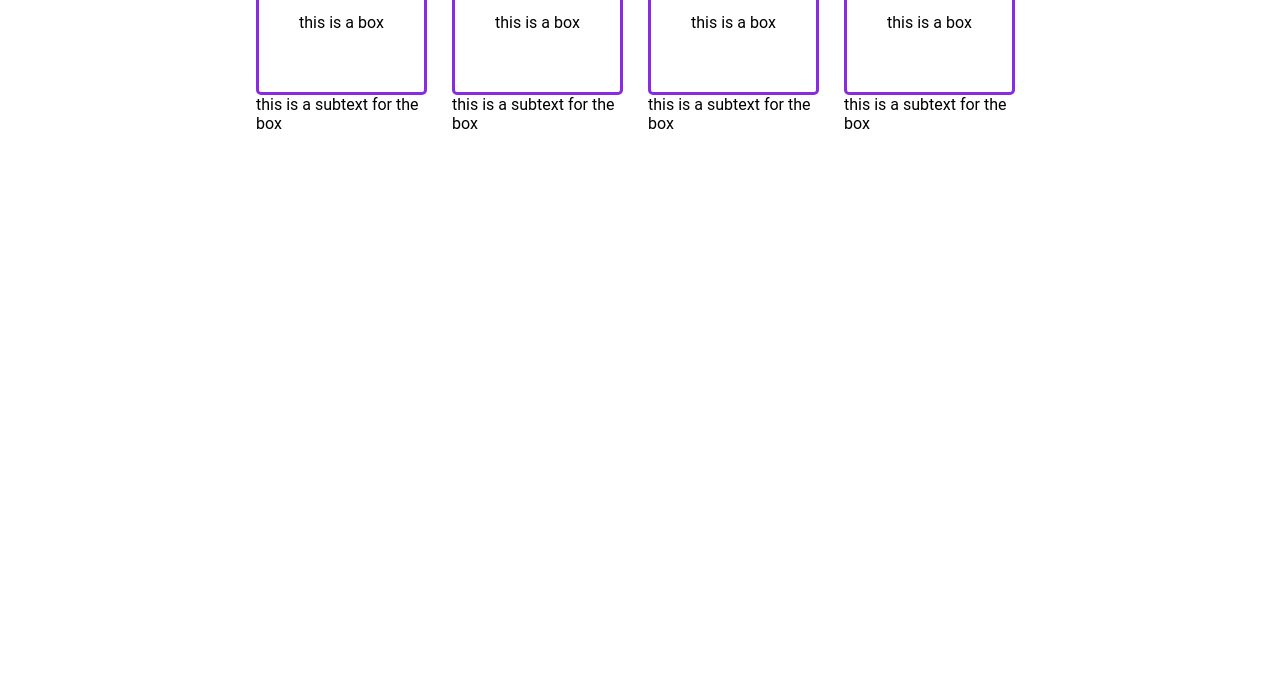
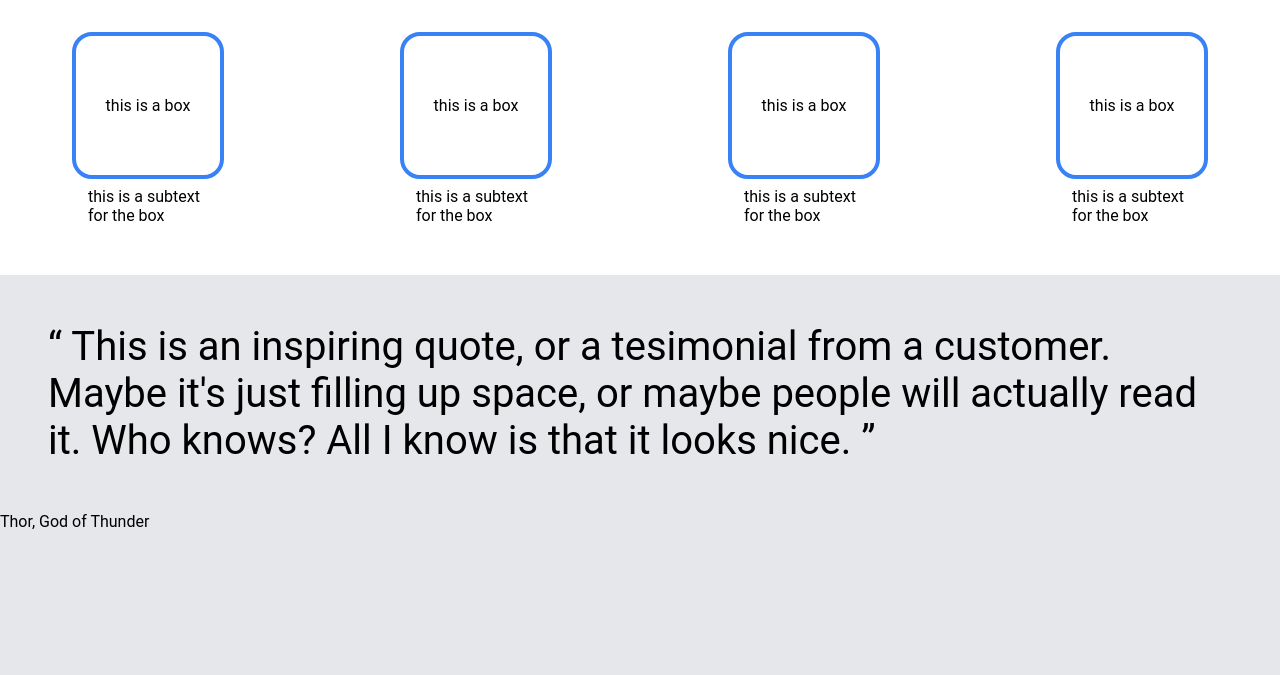
Before and after one commit to Wizxzit/odinproject, a plain HTML site: page index.html in a window 1280 px wide. Shown: the part 618-1293 px from the top of the page. Before the commit the page ends 800 px from the top, so only its background shows below. Drawn offline with Linux system fonts and the light colour scheme.

Commit message:
Added page three/quote page to index

```diff
--- a/index.html
+++ b/index.html
@@ -45,7 +45,7 @@
                 Some Random Information
             </div>
             <div class="showcase-container">
-                <div class="box&text">
+                <div class="box-text">
                     <div class="box">
                         this is a box
                     </div>
@@ -53,7 +53,7 @@
                         this is a subtext for the box
                     </div>
                 </div>
-                <div class="box&text">
+                <div class="box-text">
                     <div class="box">
                         this is a box
                     </div>
@@ -61,7 +61,7 @@
                         this is a subtext for the box
                     </div>
                 </div>
-                <div class="box&text">
+                <div class="box-text">
                     <div class="box">
                         this is a box
                     </div>
@@ -69,7 +69,7 @@
                         this is a subtext for the box
                     </div>
                 </div>
-                <div class="box&text">
+                <div class="box-text">
                     <div class="box">
                         this is a box
                     </div>
@@ -79,6 +79,14 @@
                 </div>
             </div> <!-- showcase container div-->
         </div> <!-- page two div-->
+        <!-- page three-->
+        <div class="pagethree">
+            <div class="quote">
+                This is an inspiring quote, or a tesimonial from a customer. Maybe it's just filling up space, or maybe
+                people will actually read it. Who knows? All I know is that it looks nice.
+            </div>
+            <div class="name">Thor, God of Thunder</div>
+        </div> <!-- page three div-->
     </div> <!--this div is for container-->
 </body>
 
--- a/styles.css
+++ b/styles.css
@@ -8,16 +8,19 @@ body {
     font-family: "Roboto", sans-serif;
 }
 
+/* header/banner content */
+
 .banner {
     display: flex;
     min-width: 100vh;
     height: 3rem;
-    padding: 1rem 4rem;
+    padding: 2.5rem 4rem;
     justify-content: space-between;
     align-items: center;
     align-content: center;
     background-color: #1F2937;
     color: white;
+    position: relative;
 }
 
 .logo {
@@ -32,6 +35,8 @@ ul {
     gap: 0.4rem;
     display: flex;
 }
+
+/* page one content */
 
 .pageone {
     background-color: #1F2937;
@@ -56,6 +61,7 @@ ul {
 .pageonefont {
     font-size: 18px;
     color: #E5E7EB;
+    max-width: 60vh;
 }
 
 .text-container .signup {
@@ -87,41 +93,75 @@ ul {
     flex: 0 0 auto;
 }
 
+/* page two content */
+
 .pagetwo {
     display: flex;
     justify-content: center;
     flex-direction: column;
-    min-height: 40vh;
+    min-height: 50vh;
 }
 
 .pagetwo_title {
     display: block;
-    margin: 1rem;
+    margin: 1rem auto 3rem;
     font-size: 2.25rem;
     font-weight: 500;
     padding: 0 auto;
-    border: 1px solid red;
 }
 
 .showcase-container {
     display: flex;
     justify-content: center;
-    gap: 1rem;
+    gap: 2rem;
+}
+
+.box-text {
+    display: flex;
+    flex-direction: column;
+    align-items: center;
+    width: 20rem;
 }
 
 .box {
-    display: inline-block;
     box-sizing: border-box;
-    margin: 0;
-    padding: 60px 40px;
-    border: 3px solid blueviolet;
-    border-radius: 5px;
-    flex: 0 0 auto;
+    margin: 0 0 0.5rem;
+    padding: 60px 30px;
+    border: 4px solid #3882f6;
+    border-radius: 20px;
+    justify-content: center;
+    align-content: center;
+    align-items: center;
+    flex: 0 0 0;
 }
 
 .subtext {
-    max-width: 180px;
+    max-width: 120px;
 }
+
+/* page three content */
+
+.pagethree {
+    display: flex;
+    flex-direction: column;
+    background-color: #E5E7EB;
+    min-height: 50vh;
+}
+
+.quote::before {
+    content: open-quote;
+}
+
+.quote::after {
+    content: close-quote;
+}
+
+.quote {
+    display: block;
+    margin: 3rem;
+    font-size: 2.5rem;
+}
+
 
 
 .footer {
```
